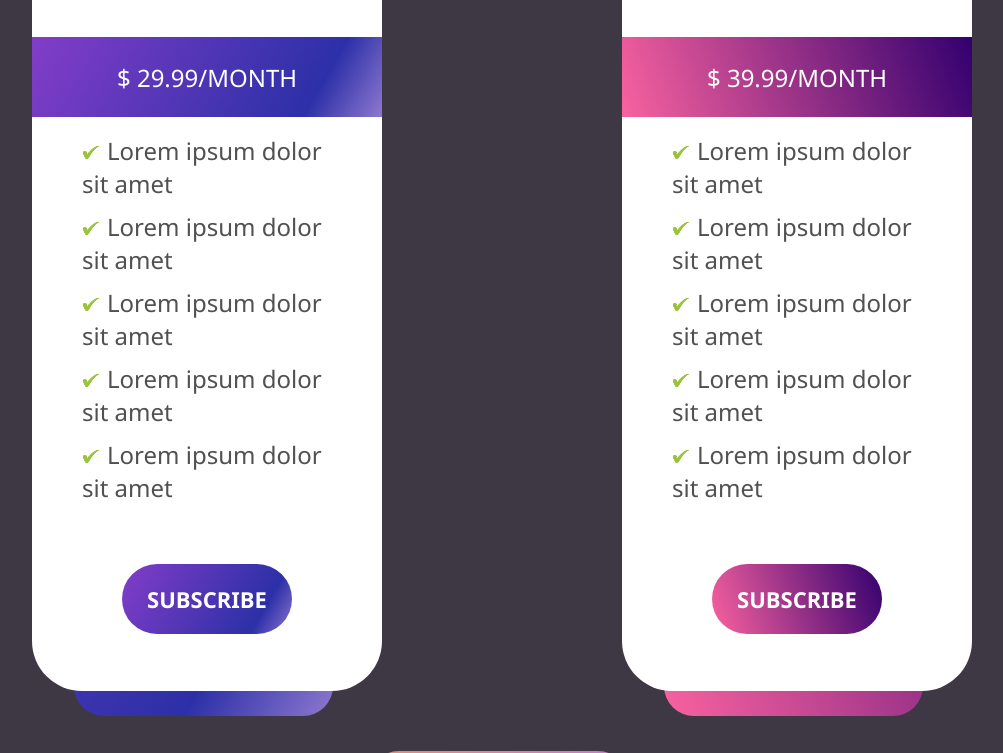
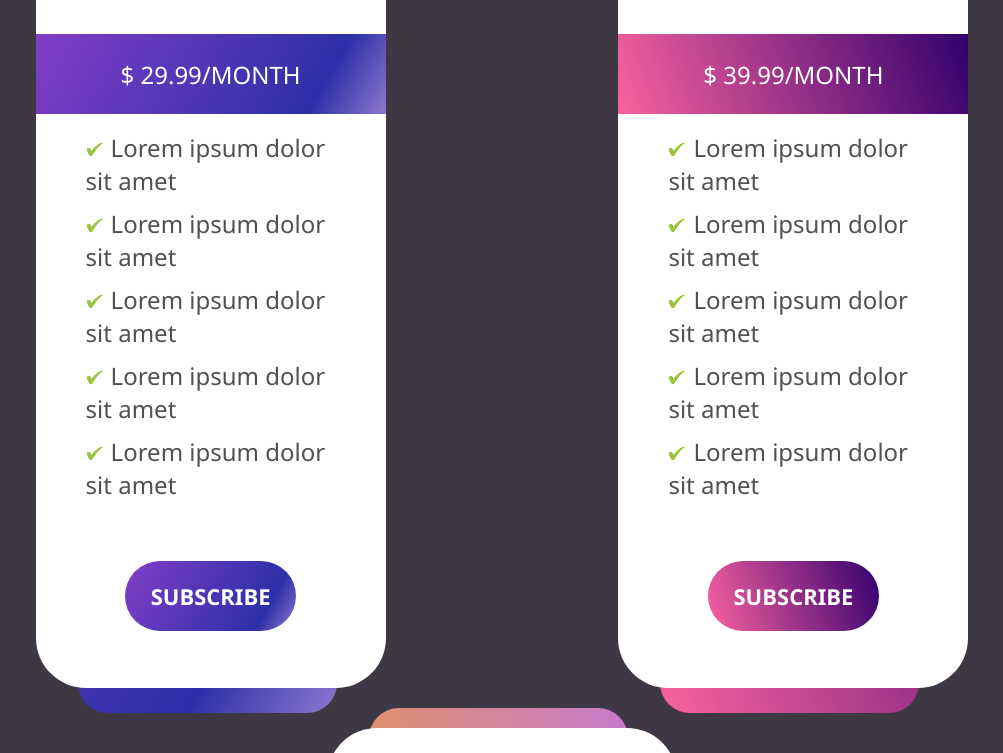
Before and after one commit to Ceasefire4dmn/Subscription, a plain HTML site: page Subscription.html in a window 1280 px wide. Shown: the part 189-942 px from the top of the page, without its empty margins (138-1141 px from the left). Drawn offline with Linux system fonts and the light colour scheme.

Commit message:
fixed-margin-container

```diff
--- a/style.css
+++ b/style.css
@@ -41,10 +41,10 @@ p {
   display: flex;
   justify-content: space-around;
   align-items: center;
-  padding: 5vh;
-  gap: 5vh;
+  padding: 3%;
   box-sizing: border-box;
-  height: 100vh;
+  margin: auto;
+  max-width: 1500px;
 }
 
 .card-wrapper {
```
